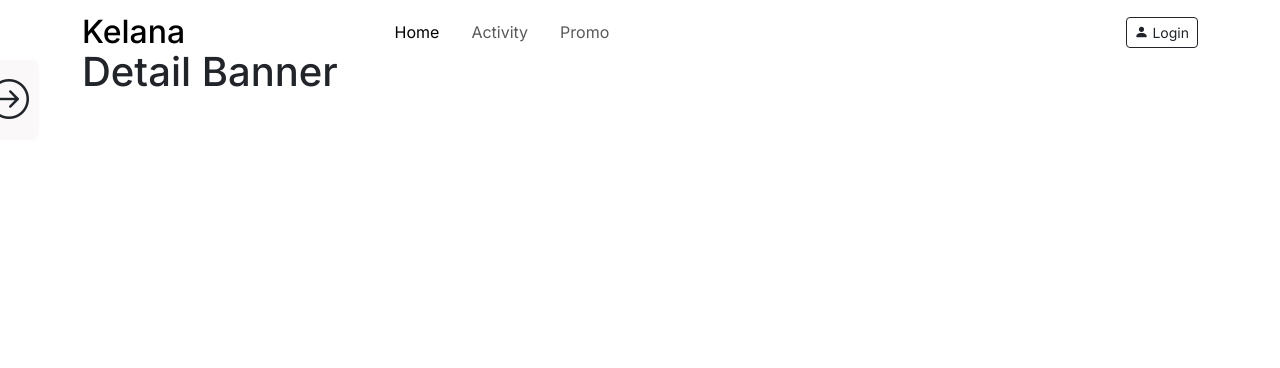
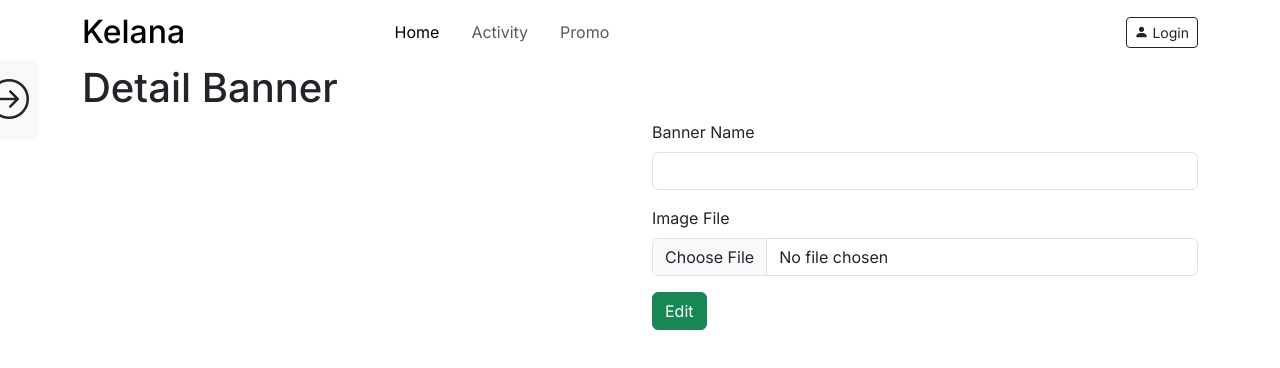
Before and after one commit to danimisme/incomplete-kelana, a Next.js app: page /dashboard/banner/1 in a window 1280 px wide. Shown: the top 368 px of the page. Built offline with nearby package versions, Linux system fonts and the light colour scheme; no server answers.

Commit message:
get data banner and create edit form

```diff
--- a/src/app/dashboard/banner/[id]/page.js
+++ b/src/app/dashboard/banner/[id]/page.js
@@ -1,4 +1,6 @@
 "use client";
+import Input from "@/components/Elements/input/Input";
+import Label from "@/components/Elements/input/Label";
 import useGetData from "@/services/useGetData";
 import { useEffect, useState } from "react";
 
@@ -6,11 +8,44 @@ export default function DetailBannerPage({ params }) {
   const { getData } = useGetData();
   const [banner, setBanner] = useState({});
   useEffect(() => {
-    getData(`banners/${params.id}`).then((res) => setBanner(res?.data?.data));
+    getData(`banner/${params.id}`).then((res) => setBanner(res?.data?.data));
   }, []);
+
+  console.log(banner);
   return (
     <div className="mt-5 container-lg">
-      <h1>Detail Banner</h1>
+      <div className="row py-3">
+        <h1>Detail Banner</h1>
+        <div className="col-lg-6 col-10">
+          <img
+            src={banner?.imageUrl}
+            alt={banner?.title}
+            className="img-fluid"
+          />
+        </div>
+        <div className="col-lg-6 col-10">
+          <form action="">
+            <div className="mb-3">
+              <Label htmlFor="name" className="form-label">
+                Banner Name
+              </Label>
+              <Input
+                type="text"
+                className="form-control"
+                id="name"
+                defaultValue={banner?.name}
+              />
+            </div>
+            <div className="mb-3">
+              <Label htmlFor="image" className="form-label">
+                Image File
+              </Label>
+              <Input type="file" id="image" />
+            </div>
+            <button className="btn btn-success">Edit</button>
+          </form>
+        </div>
+      </div>
     </div>
   );
 }
--- a/src/app/dashboard/banner/page.js
+++ b/src/app/dashboard/banner/page.js
@@ -3,6 +3,7 @@
 import { useEffect, useState } from "react";
 import useGetData from "@/services/useGetData";
 import styles from "./BannerPage.module.css";
+import Link from "next/link";
 
 export default function BannerPage() {
   const { getData } = useGetData();
@@ -44,7 +45,9 @@ export default function BannerPage() {
                     />
                   </td>
                   <td>
-                    <button className="btn btn-outline-info">View</button>
+                    <Link href={`/dashboard/banner/${banner.id}`}>
+                      <button className="btn btn-outline-info">View</button>
+                    </Link>
                   </td>
                   <td>
                     <button className="btn btn-outline-success">Edit</button>
```
